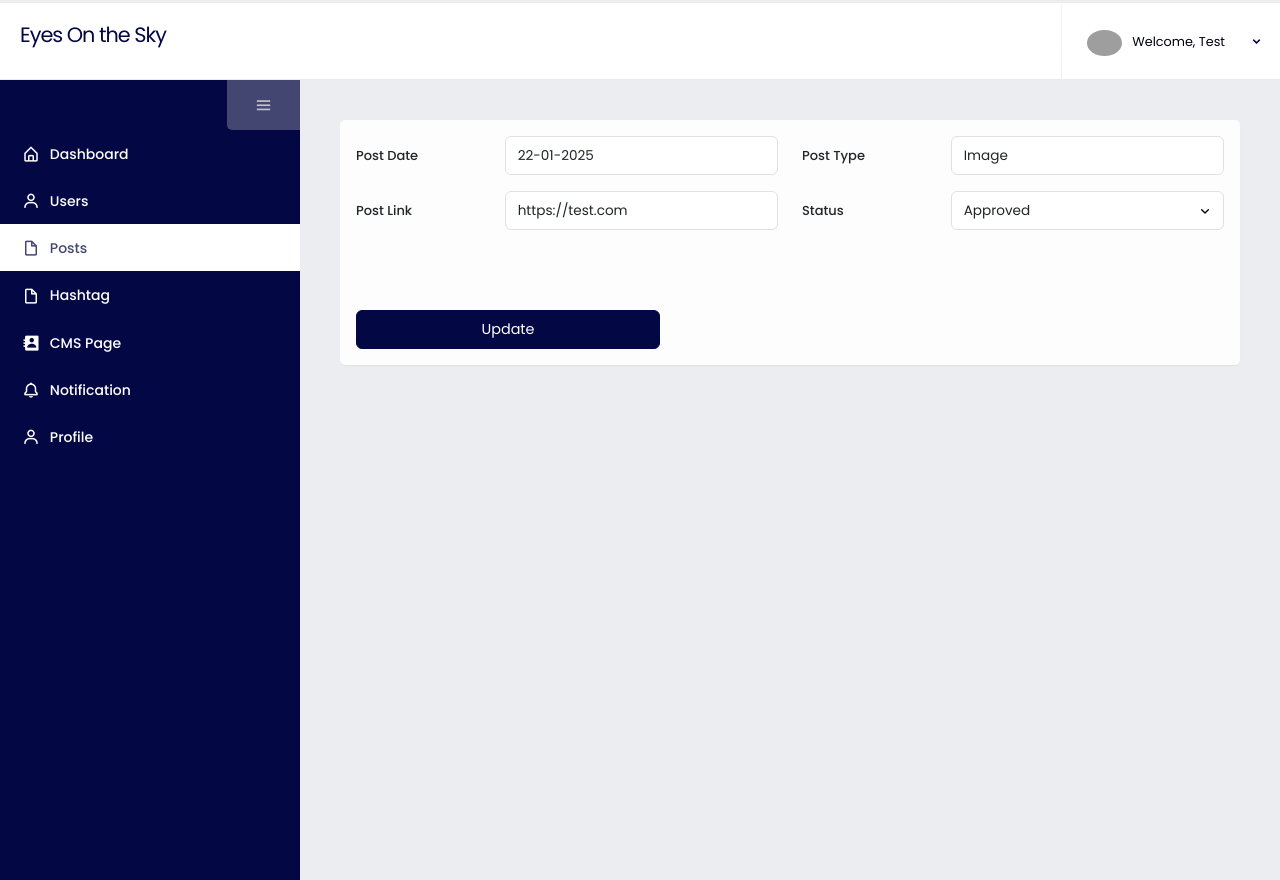
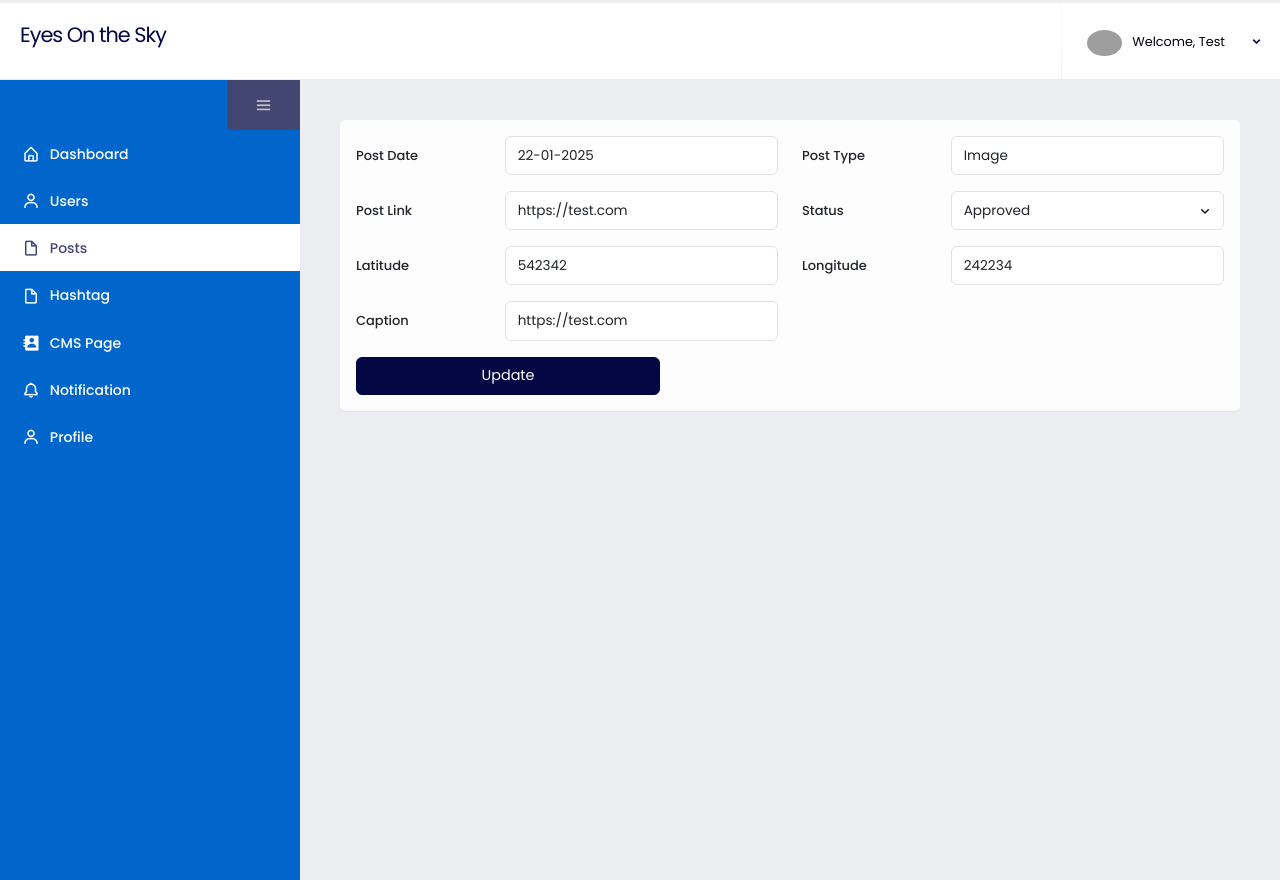
Before and after one commit to sanket-3101/eyestosky, a React (Create React App) app: page /post-list/1/1 in a window 1280 px wide. Built offline with nearby package versions, Linux system fonts and the light colour scheme; grey boxes are pictures that could not be loaded.

Commit message:
color changes

```diff
--- a/src/component/FilterPopup.tsx
+++ b/src/component/FilterPopup.tsx
@@ -67,7 +67,12 @@ function FilterPopup({ closeModal }: any) {
                     </div>
                     <div>
                         <input
-                            defaultValue="Submit"
+                            defaultValue="Apply"
+                            className="btn btn-primary w-30 mt-5"
+                            style={{marginRight: '5px'}}
+                        />
+                        <input
+                            defaultValue="Reset"
                             className="btn btn-primary w-30 mt-5"
                         />
                     </div>
--- a/src/css/custom.css
+++ b/src/css/custom.css
@@ -357,6 +357,7 @@ td {
 .nav-main.navbarcontent {
   height: calc(100vh - 50px);
   overflow: hidden;
+  background: #06c
   /* overflow-y: scroll; */
 }
 
--- a/src/pages/Home/Posts/PostView.tsx
+++ b/src/pages/Home/Posts/PostView.tsx
@@ -149,71 +149,59 @@ function PostView() {
               </div>
             </div>
             <div className="row mb-3">
-              {/* {
-                profileDetails.userType === 'team_member' ? (
-                  <div className="form-group col-sm-6 pt-0">
-                    <div className="row">
-                      <div className="col-md-4">
-                        <label htmlFor="" className="mb-0">
-                          Assigned Client
-                        </label>
-                      </div>
-                      <div className="col-md-8">
-                        <textarea
-                          name=" Assigned Client"
-                          className="form-control "
-                          disabled
-                          value={details._clients
-                            .map((teams: any) => teams.name.fullName)
-                            .join(",")}
-                          rows={4}
-                          cols={50}
-                        />
-                      </div>
-                    </div>
-                  </div>
-                ) : (
-
-                  <div className="form-group col-sm-6">
-                    <div className="row">
-                      <div className="col-md-4">
-                        <label htmlFor="" className="mb-0">
-                          Assigned Team Member
-                        </label>
-                      </div>
-                      <div className="col-md-8">
-                        <textarea
-                          name="Team Member"
-                          className="form-control"
-                          disabled
-                          value={details._teamMembers
-                            .map((teams: any) => teams.name.fullName)
-                            .join(",")}
-                          rows={4}
-                          cols={50}
-                        />
-                      </div>
-                    </div>
-                  </div>
-                )
-              } */}
-              {/* <div className="form-group col-sm-6 pt-0">
+              <div className="form-group col-sm-6">
                 <div className="row align-items-center">
                   <div className="col-md-4">
                     <label htmlFor="" className="mb-0">
-                        Upcoming Hearning
+                      Latitude
                     </label>
                   </div>
                   <div className="col-md-8">
                     <input
                       type="text"
                       className="form-control"
-                      value={moment(details.upcomingHearing).format("YYYY-MM-DD")}
-                      disabled={true}
+                      value={'542342'}
+                      disabled={action === TableAction.view}
                     />
                   </div>
                 </div>
-              </div> */}
+              </div>
+              <div className="form-group col-sm-6 pt-0">
+                <div className="row align-items-center">
+                  <div className="col-md-4">
+                    <label htmlFor="" className="mb-0">
+                      Longitude
+                    </label>
+                  </div>
+                  <div className="col-md-8">
+                    <input
+                      type="text"
+                      className="form-control"
+                      value={'242234'}
+                      disabled={action === TableAction.view}
+                    />
+                  </div>
+                </div>
+              </div>
+            </div>
+            <div className="row mb-3">
+              <div className="form-group col-sm-6">
+                <div className="row align-items-center">
+                  <div className="col-md-4">
+                    <label htmlFor="" className="mb-0">
+                      Caption
+                    </label>
+                  </div>
+                  <div className="col-md-8">
+                    <input
+                      type="text"
+                      className="form-control"
+                      value={'https://test.com'}
+                      disabled={action === TableAction.view}
+                    />
+                  </div>
+                </div>
+              </div>
             </div>
             {/* <div className="row mb-3">
               <div className="form-group col-sm-12 pt-0">
@@ -247,7 +235,7 @@ function PostView() {
               <>
                 <input
                   defaultValue="Update"
-                  className="btn btn-primary w-30 mt-5"
+                  className="btn btn-primary w-30"
                   style={{ marginRight: '5px' }}
                 />
                 {/* <input
--- a/src/pages/Home/User/ViewUser.tsx
+++ b/src/pages/Home/User/ViewUser.tsx
@@ -211,6 +211,37 @@ function ViewUser() {
               </div>
 
             </div>
+            <div className="row mb-3">
+              <div className="form-group col-sm-6 pt-0">
+                <div className="row align-items-center">
+                  <div className="col-md-4">
+                    <label htmlFor="" className="mb-0">
+                      Block
+                    </label>
+                  </div>
+                  <div className="col-md-8">
+                    <select
+                      className="d-block form-control"
+                      disabled={action === TableAction.view}
+                      // style={{ width: "4.5rem" }}
+                      value={'1'}
+                    // onChange={(e) => {
+                    //   handleChange({
+                    //     name: {
+                    //       ...userDetails.name,
+                    //       salutation: e.target.value,
+                    //     },
+                    //   });
+                    // }}
+                    >
+                      <option value="1">Yes</option>
+                      <option value="2">No</option>
+                    </select>
+                  </div>
+                </div>
+              </div>
+            </div>
+
           </form>
           <div className="sub-title mb-1" id="order-section">
             <h5 className="font-weight-bold">Post History</h5>
@@ -261,10 +292,6 @@ function ViewUser() {
                   className="btn btn-primary w-30 mt-5"
                   style={{ marginRight: '5px' }}
                 />
-                <input
-                  defaultValue="Delete"
-                  className="btn btn-primary w-30 mt-5"
-                />
               </>
             )
           }
```
Also changed, not shown: src/css/theme.css.
